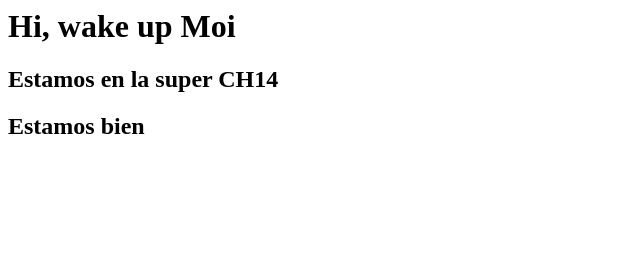
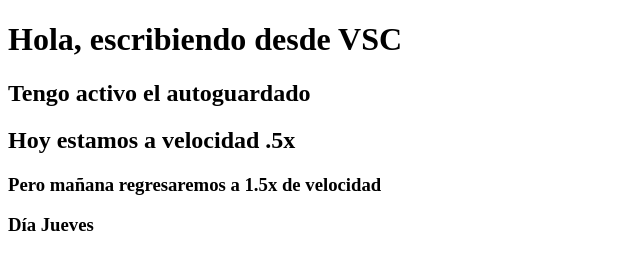
Before and after one commit to mario1810/Test, a plain HTML site: page html/index.html in a window 1280 px wide. Shown: the whole page, without its empty margins (0-640 px from the left). Drawn offline with Linux system fonts and the light colour scheme.

Commit message:
Html, JS y Css

```diff
--- a/html/index.html
+++ b/html/index.html
@@ -1,10 +1,16 @@
-<html>
-	<head>
-	</head>
-	<body>
-		<h1>Hi, wake up Moi</h1>
-		<h2> Estamos en la super CH14 </h2>
-		<h2> Estamos bien </h2>
-	</body>
-
+<!DOCTYPE html>
+<html lang="en">
+<head>
+	<meta charset="UTF-8">
+	<meta http-equiv="X-UA-Compatible" content="IE=edge">
+	<meta name="viewport" content="width=device-width, initial-scale=1.0">
+	<title>Document</title>
+</head>
+<body>
+	<h1>Hola, escribiendo desde VSC</h1>
+	<h2>Tengo activo el autoguardado</h2>
+	<h2>Hoy estamos a velocidad .5x</h2>
+	<h3>Pero mañana regresaremos a 1.5x de velocidad</h3>
+	<h3>Día Jueves</h3>
+</body>
 </html>
--- /dev/null
+++ b/saludo/script.js
@@ -0,0 +1 @@
+console.log("Me parece que todavia me extrañas");
--- /dev/null
+++ b/saludo/style.css
@@ -0,0 +1,4 @@
+h1{
+    background-color: black;
+    color:chocolate;
+}
```
Also changed, not shown: saludo/index.html (added, +16 -0 lines), 1 other file.
